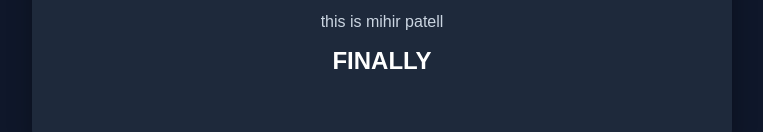
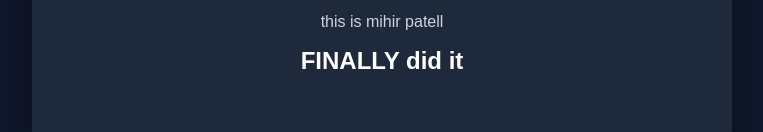
Before and after one commit to mihir-patel819/jenkins-distributed-cicd, a plain HTML site: page website/index.html in a window 1280 px wide. Shown: the part 414-546 px from the top of the page, without its empty margins (258-1021 px from the left). Drawn offline with Linux system fonts and the light colour scheme.

Commit message:
now ready

```diff
--- a/website/index.html
+++ b/website/index.html
@@ -9,7 +9,7 @@
         <h1>Jenkins Automated Deployment Successful!</h1>
         <p>Automatic deployment tested successfully!</p>
         <p> this is mihir patell </p>
-        <h2> FINALLY   </h2>
+        <h2> FINALLY   did it </h2>
     </div>
 </body>
 </html>
```
Also changed, not shown: 1 other file.
